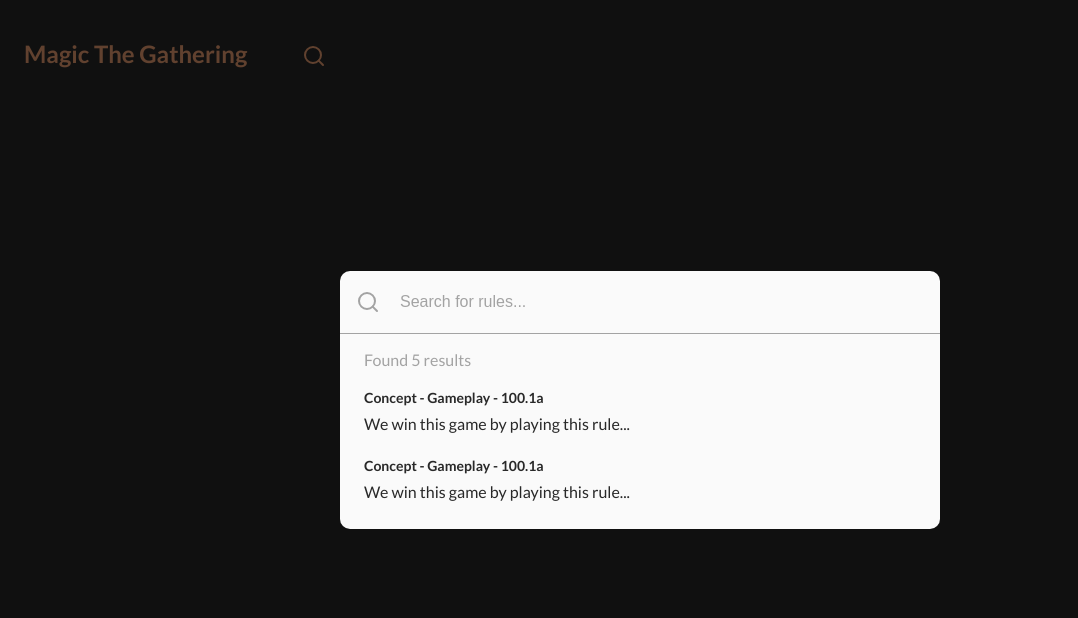
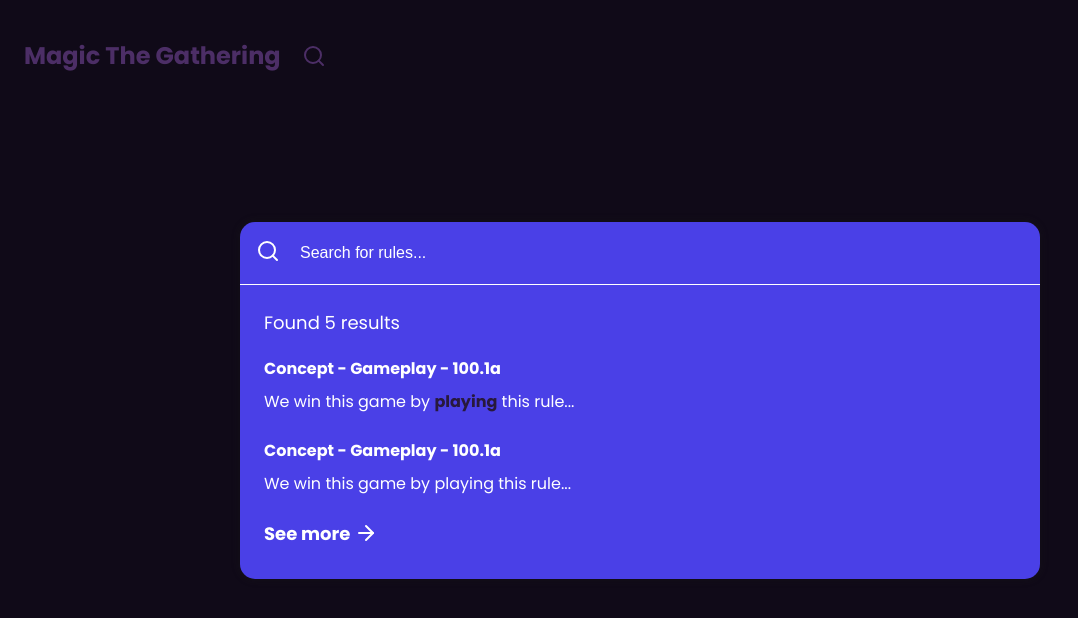
Before and after one commit to leannedo/Magic-The-Gathering, a React app: page / in a window 1280 px wide. Both pictures are taken after a click on the element 314 px from the left and 57 px from the top of the page. Shown: the top 618 px of the page, without its empty margins (0-1078 px from the left). Built offline with nearby package versions, Linux system fonts and the light colour scheme.

Commit message:
Refine search modal

```diff
--- a/public/index.html
+++ b/public/index.html
@@ -4,7 +4,7 @@
     <meta charset="utf-8" />
     <meta name="viewport" content="width=device-width, initial-scale=1" />
     <meta name="theme-color" content="#000000" />
-    <link href="https://fonts.googleapis.com/css2?family=Lato:wght@400;700;900&display=swap" rel="stylesheet">
+    <link href="https://fonts.googleapis.com/css2?family=Poppins:wght@400;500;600;700&display=swap" rel="stylesheet">
     <title>Magic The Gathering</title>
   </head>
   <body>
--- a/src/component/Content/Content.scss
+++ b/src/component/Content/Content.scss
@@ -12,9 +12,8 @@
 }
 
 .breadcumb {
-    font-size: 20px;
+    font-size: 24px;
     font-weight: 700;
-    margin-top: 4px;
 }
 
 .rule-container {
--- a/src/component/Input/Input.scss
+++ b/src/component/Input/Input.scss
@@ -1,5 +1,6 @@
 .input-wrapper {
-  border-bottom: 1px solid var(--grey-color);
+  border-bottom: 1px solid var(--white-color);
+
 }
 
 .input {
@@ -10,7 +11,6 @@
 
 .input-icon {
   margin-top: 3px;
-  color: var(--grey-color);
 }
 
 input {
@@ -27,6 +27,6 @@
   }
 
   &::placeholder {
-    color: var(--grey-color);
+    color: var(--text-color);
   }
 }
--- a/src/component/Modal/Modal.scss
+++ b/src/component/Modal/Modal.scss
@@ -28,4 +28,5 @@
   min-height: 600px;
   padding: 45px;
   background-color: var(--white-color);
+  box-shadow: 0 0 10px 0 rgba(26, 26, 26, .5);
 }
--- a/src/component/SearchModal/SearchModal.scss
+++ b/src/component/SearchModal/SearchModal.scss
@@ -1,8 +1,11 @@
 .main .search-modal {
     padding: 0;
     min-height: auto;
-    border-radius: 10px;
-    background-color: #fafafa;
+    max-height: 800px;
+    min-width: 800px;
+    overflow: scroll;
+    border-radius: var(--border-radius);
+    background-color: var(--modal-background-color);
 }
 
 .search-input {
@@ -15,27 +18,50 @@
 }
 
 .search-results-list {
-    padding: 8px 12px 16px;
+    padding: 8px 12px 12px;
 }
 
 .search-count {
-    color: var(--grey-color);
-    padding: 16px 24px 0;
+    padding: 24px 24px 0;
+    font-size: 18px;
 }
 
 .search-item {
     transition: background-color .2s ease-in-out;
     padding: 12px;
-    border-radius: 10px;
+    border-radius: var(--border-radius);
     cursor: pointer;
 
     &:hover {
-        background-color: var(--background-color);
+        background-color: var(--accent-color);
     }
 }
 
 .search-title {
     margin-bottom: 8px;
     font-weight: 700;
-    font-size: 14px;
 }
+
+.search-keyword {
+    font-weight: 700;
+    color: var(--primary-color);
+}
+
+.search-see-more {
+    display: flex;
+    align-items: center;
+    margin-bottom: 32px;
+    font-size: 18px;
+    font-weight: 700;
+    padding-left: 24px;
+    cursor: pointer;
+
+    span {
+        margin-right: 4px;
+        transition: all .2s ease-in-out;
+    }
+
+    &:hover span {
+        margin-right: 8px;
+    }
+}
--- a/src/component/SearchModal/index.tsx
+++ b/src/component/SearchModal/index.tsx
@@ -1,7 +1,7 @@
 import Input from '../Input';
 import Modal from '../Modal';
 import React from 'react';
-import { Search } from 'react-feather';
+import { Search, ArrowRight } from 'react-feather';
 import './SearchModal.scss';
 
 const SearchModal = ({ visible, closeModalHandler }) => {
@@ -13,7 +13,9 @@
         <div className="search-results-list">
           <div className="search-item">
             <div className="search-title">Concept - Gameplay - 100.1a</div>
-            <div className="search-match">We win this game by playing this rule...</div>
+            <div className="search-match">
+              We win this game by <span className="search-keyword">playing</span> this rule...
+            </div>
           </div>
           <div className="search-item">
             <div className="search-title">Concept - Gameplay - 100.1a</div>
@@ -21,6 +23,10 @@
           </div>
         </div>
       </div>
+      <div className="search-see-more">
+        <span>See more</span>
+        <ArrowRight />
+      </div>
     </Modal>
   );
 };
--- a/src/component/Sider/SiderItem/SiderItem.scss
+++ b/src/component/Sider/SiderItem/SiderItem.scss
@@ -34,7 +34,7 @@
     padding: 10px 16px;
     margin-top: 10px;
     margin-bottom: 10px;
-    border-radius: 12px;
+    border-radius: var(--border-radius);
     transition: background-color .2s ease-in-out;
 
     &.active {
--- a/src/index.scss
+++ b/src/index.scss
@@ -5,7 +5,7 @@
 
 body {
   margin: 0;
-  font-family: "Lato", sans-serif;
+  font-family: var(--font-family);
   -webkit-font-smoothing: antialiased;
   -moz-osx-font-smoothing: grayscale;
 
--- a/src/styles/variables.scss
+++ b/src/styles/variables.scss
@@ -1,11 +1,18 @@
 :root {
     /* #COLOR-SCHEME */
-    --primary-color: #292929;
-    --background-color: #f2f0e0;
-    --accent-color: #F3A475;
+    --primary-color: #28193C;
+    --background-color: #392755;
+    --accent-color: #BE74FF;
     --white-color: #fff;
-    --text-color: var(--primary-color);
+    --text-color: var(--white-color);
     --link-color: var(--accent-color);
-    --primary-lighten-color: #5e5e5e;
+    --primary-lighten-color: #463062;
     --grey-color: #a3a3a3;
+    --modal-background-color: #4A40E7;
+
+    /* #TYPOGRAPHY */
+    --font-family: "Poppins", sans-serif;
+
+    /* #MISC */
+    --border-radius: 15px;
 }
```
